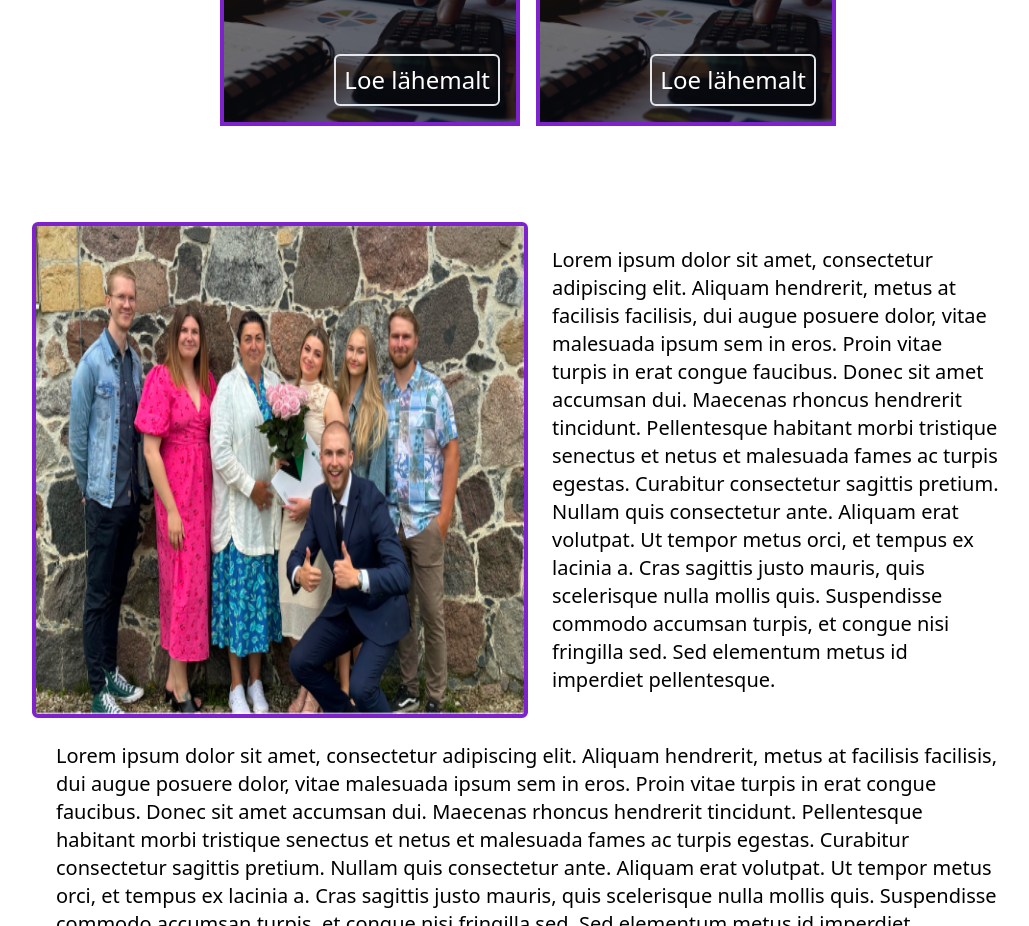
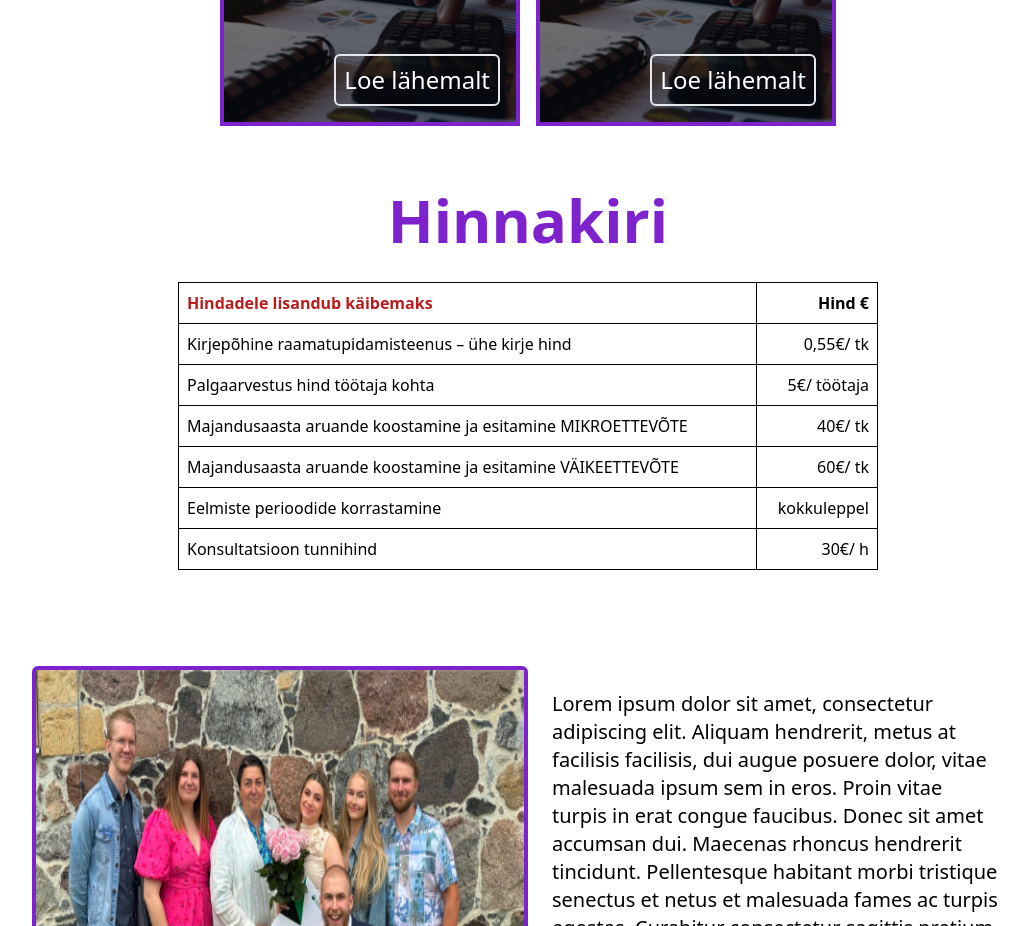
Before and after one commit to Tuvi9/Kedi-raamatupidamine, a React (Vite) app: page /#/ in a window 1280 px wide. Shown: the part 1320-2246 px from the top of the page, without its empty margins (112-1141 px from the left). Built offline with nearby package versions, Linux system fonts and the light colour scheme; no server answers; what tailwindcss-highlights would draw is missing.

Commit message:
Added hinnakiri to the home page.

```diff
--- a/src/App.jsx
+++ b/src/App.jsx
@@ -3,6 +3,8 @@ import './index.css'
 import { HashRouter as Router, Routes, Route } from 'react-router-dom'
 import Teenus1 from './Pages/Teenus1';
 import Teenus2 from './Pages/Teenus2';
+import Teenus3 from './Pages/Teenus3';
+import Teenus4 from './Pages/Teenus4';
 
 function App() {
     return (
@@ -11,6 +13,8 @@ function App() {
                 <Route path='/' element={<Home/>}/>
                 <Route path='/product/1' element={<Teenus1/>}/>
                 <Route path='/product/2' element={<Teenus2/>}/>
+                <Route path='/product/3' element={<Teenus3/>}/>
+                <Route path='/product/4' element={<Teenus4/>}/>
             </Routes>
         </Router>
     )
--- a/src/Components/Aastaaruanne.jsx
+++ b/src/Components/Aastaaruanne.jsx
@@ -1,8 +1,24 @@
 function Aastaaruanne() {
     return(
-        <div className='flex flex-col justify-center items-center bg-purple-700 text-white h-[500px]'>
-        <div className='max-w-5xl text-center text-2xl'>
-            <h1 className='pb-24 text-5xl font-bold'>Ipsum</h1>
+    <div className='flex flex-col justify-center items-center bg-purple-700 text-white h-auto py-8'>
+        <div className='max-w-5xl text-left text-2xl'>
+            <p>Iga äriühing peab majandusaasta aruande esitama äriregistrile hiljemalt 6 kuu
+            jooksul peale majandusaasta lõppu.</p>
+            <br></br>
+            <p className='text-3xl font-extrabold'>Esitatavateks aruanneteks on:</p>
+            <br></br>
+            <ul className='list-disc pl-8'>
+                <li>Bilanss</li>
+                <li>Kasumiaruanne</li>
+                <li>Rahavoogude aruanne</li>
+                <li>Omakapitali muutuste aruanne</li>
+                <li>Tegevusaruanne</li>
+            </ul>
+            <br></br>
+            <p>Aastaaruande esitamiseks peab olema kajastatud esitatava perioodi kõik tehingud.
+            Kui ettevõtte ei ole meie klient, aga soovib majandusaasta aruande koostamist ja
+            esitamist, lisandub hinnale ka eelnevate perioodide kontroll ja vajadusel tehingute
+            kajastamine. Meie klientidele lisandub ainult aastaaruande maksumus.</p>
         </div>
     </div>
     )
--- /dev/null
+++ b/src/Components/Hinnakiri.jsx
@@ -0,0 +1,54 @@
+import { useInView } from 'react-intersection-observer'
+
+function Hinnakiri() {
+    const { ref, inView } = useInView({
+        threshold: 0.3,
+        triggerOnce: true
+    })
+
+    return(
+        <div ref={ref} className={`flex flex-col justify-center items-center pt-16 px-4 transition-all duration-700 ease-in ${inView ? 'opacity-100 translate-y-0' : 'opacity-0 translate-y-10'}`}>
+            <div>
+                <h1 className='text-6xl text-purple-700 font-bold xs:text-4xl pb-8'>Hinnakiri</h1>
+            </div>
+            <div className='flex justify-center items-center overflow-x-auto w-full'>
+                <table className='border-collapse border max-w-[700px] w-full xs:w-auto'>
+                    <thead>
+                        <tr>
+                            <th className='border border-black text-left text-red-700 p-2 xs:text-sm'>Hindadele lisandub käibemaks</th>
+                            <th className='border border-black text-right p-2 xs:text-sm'>Hind €</th>
+                        </tr>
+                    </thead>
+                    <tbody>
+                        <tr>
+                            <td className='border border-black text-left p-2 xs:text-sm'>Kirjepõhine raamatupidamisteenus – ühe kirje hind</td>
+                            <td className='border border-black text-right p-2 xs:text-sm'>0,55€/ tk</td>
+                        </tr>
+                        <tr>
+                            <td className='border border-black text-left p-2 xs:text-sm'>Palgaarvestus hind töötaja kohta</td>
+                            <td className='border border-black text-right p-2 xs:text-sm'>5€/ töötaja</td>
+                        </tr>
+                        <tr>
+                            <td className='border border-black text-left p-2 xs:text-sm'>Majandusaasta aruande koostamine ja esitamine MIKROETTEVÕTE</td>
+                            <td className='border border-black text-right p-2 xs:text-sm'>40€/ tk</td>
+                        </tr>
+                        <tr>
+                            <td className='border border-black text-left p-2 xs:text-sm'>Majandusaasta aruande koostamine ja esitamine VÄIKEETTEVÕTE</td>
+                            <td className='border border-black text-right p-2 xs:text-sm'>60€/ tk</td>
+                        </tr>
+                        <tr>
+                            <td className='border border-black text-left p-2 xs:text-sm'>Eelmiste perioodide korrastamine</td>
+                            <td className='border border-black text-right p-2 xs:text-sm'>kokkuleppel</td>
+                        </tr>
+                        <tr>
+                            <td className='border border-black text-left p-2 xs:text-sm'>Konsultatsioon tunnihind</td>
+                            <td className='border border-black text-right p-2 xs:text-sm'>30€/ h</td>
+                        </tr>
+                    </tbody>
+                </table>
+            </div>
+        </div>
+    )
+}
+
+export default Hinnakiri
--- /dev/null
+++ b/src/Components/Konsultatsioon.jsx
@@ -0,0 +1,19 @@
+function Konsutatsioonid() {
+    return(
+    <div className='flex flex-col justify-center items-center bg-purple-700 text-white h-auto py-8'>
+        <div className='max-w-5xl text-left text-2xl'>
+            <p className='highlight highlight-white text-purple-700 p-4'>Kui sul on tekkinud küsimusi või soovid saada nõu, võta julgelt ühendust!</p>
+            <br></br>
+            <p className='text-3xl font-extrabold'>Pakume konsultatsiooni teemadel:</p>
+            <br></br>
+            <ul className='list-disc pl-8'>
+                <li>Maksunõustamine</li>
+                <li>Ettevõtte asutamine Eestis</li>
+                <li>Lepingute koostamine</li>
+            </ul>
+        </div>
+    </div>
+    )
+}
+
+export default Konsutatsioonid;
--- /dev/null
+++ b/src/Components/Palgaarvestus.jsx
@@ -0,0 +1,30 @@
+function Palgaarvestus() {
+    return(
+    <div className='flex flex-col justify-center items-center bg-purple-700 text-white h-auto py-8'>
+        <div className='max-w-5xl text-left text-2xl'>
+            <p>Pakume terviklikku palgaarvestusteenust, alates töötasude ja maksude
+            arvestamisest kuni TSD deklaratsiooni esitamiseni Maksu- ja Tolliametile. Tagame, et
+            teie ettevõtte palgaarvestus vastab kehtivatele nõuetele ning hoiame teid kursis
+            oluliste seadusemuudatustega.</p>
+            <br></br>
+            <p className='text-3xl font-extrabold'>Teenuse sisu:</p>
+            <br></br>
+            <ul className='list-disc pl-8'>
+                <li>Töötasude, puhkusetasude ja maksude arvestus</li>
+                <li>Töövõimetuslehtede kinnitamine, töövõimetushüvitise arvestus</li>
+                <li>TSD deklaratsioonide koostamine ja esitamine</li>
+                <li>Palgaarvestuse dokumentide haldus</li>
+                <li>Konsultatsioonid seadusemuudatuste osas</li>
+            </ul>
+            <br></br>
+            <div className='highlight highlight-white highlight-variant-1 p-8'>
+            <p className='text-purple-700'>Palgaarvestus ei kuulu Raamatupidamise täispaketi hulka. Kui ettevõttel on töötajaid
+            ja soovib tellida palgaarvestuse teenust, lisandub arvele 5 eurot töötaja kohta.</p>
+            </div>
+        </div>
+    </div>
+
+    )
+}
+
+export default Palgaarvestus
--- a/src/Components/Product.jsx
+++ b/src/Components/Product.jsx
@@ -43,7 +43,7 @@ export default function Product() {
             <div className={`grid justify-items-center grid-cols-2 grid-rows-2 h-auto space-x-0 xs:grid-cols-1 gap-4 max-w-[900px] mx-auto`}>
                 {productsToDisplay.map(function(data, index) {
                     // JSON starts counting from 0 the first colum is even numbers and they get alligned to the right while the second colum is uneven so they get alligned to the left.
-                    const alignmentClass = index % 2 === 0 ? 'justify-self-end' : 'justify-self-start';
+                    const alignmentClass = isMobile ? 'justify-self-center' : (index % 2 === 0 ? 'justify-self-end' : 'justify-self-start');
                     return (
                         <div
                             className={`flex justify-center items-start h-full ${alignmentClass}`}
--- a/src/Pages/Home.jsx
+++ b/src/Pages/Home.jsx
@@ -4,6 +4,7 @@ import Product from "../Components/Product"
 import Introduction from "../Components/Introduction"
 import Form from '../Components/Form'
 import Footer from "../Components/Footer";
+import Hinnakiri from "../Components/Hinnakiri";
 import '../index.css'
 
 export default function Home() {
@@ -12,6 +13,7 @@ export default function Home() {
             <Header />
             <Hero />
             <Product />
+            <Hinnakiri/>
             <Introduction />
             <Form />
             <Footer />
--- /dev/null
+++ b/src/Pages/Teenus3.jsx
@@ -0,0 +1,18 @@
+import Header from "../Components/Header";
+import Form from '../Components/Form'
+import Footer from "../Components/Footer";
+import Palgaarvestus from '../Components/Palgaarvestus';
+import '../index.css'
+
+function Teenus3() {
+    return (
+        <div>
+            <Header/>
+            <Palgaarvestus/>
+            <Form/>
+            <Footer/>
+        </div>
+    )
+}
+
+export default Teenus3;
--- /dev/null
+++ b/src/Pages/Teenus4.jsx
@@ -0,0 +1,18 @@
+import Header from "../Components/Header";
+import Form from '../Components/Form'
+import Footer from "../Components/Footer";
+import '../index.css'
+import Konsutatsioonid from "../Components/Konsultatsioon";
+
+function Teenus4() {
+    return (
+        <div>
+            <Header/>
+            <Konsutatsioonid/>
+            <Form/>
+            <Footer/>
+        </div>
+    )
+}
+
+export default Teenus4;
```
Also changed, not shown: src/Components/Taispakett.jsx (+4 -4 lines).
